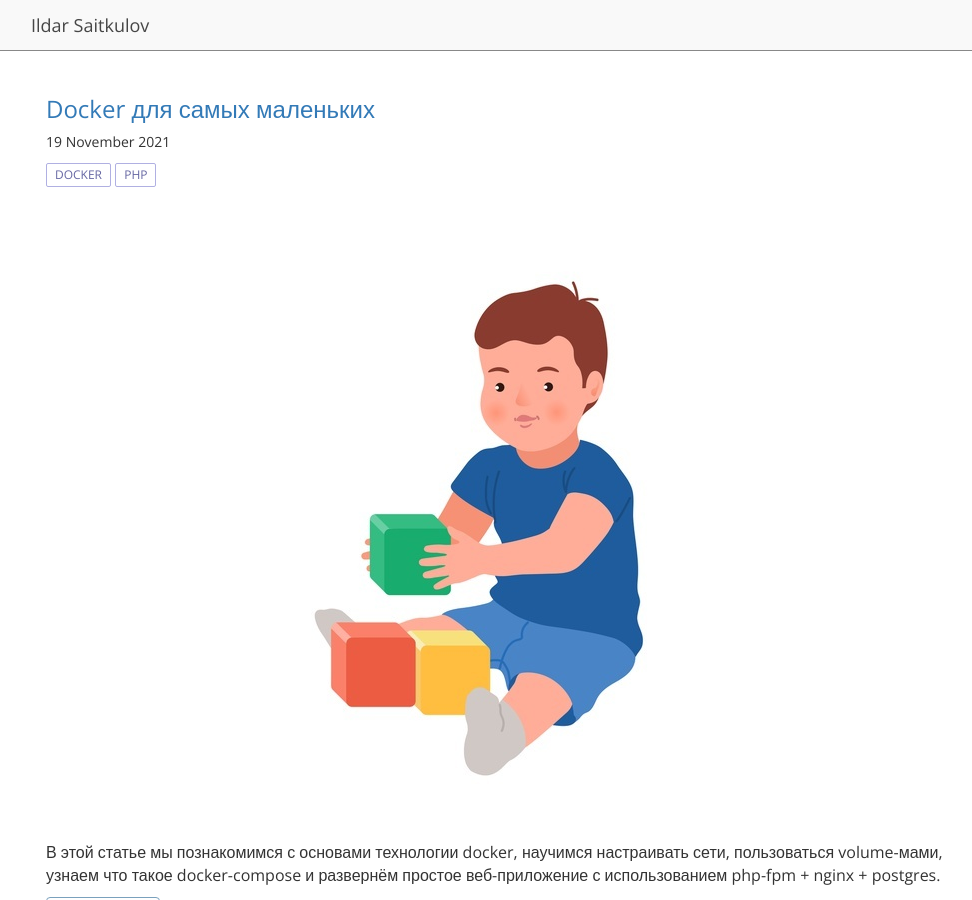
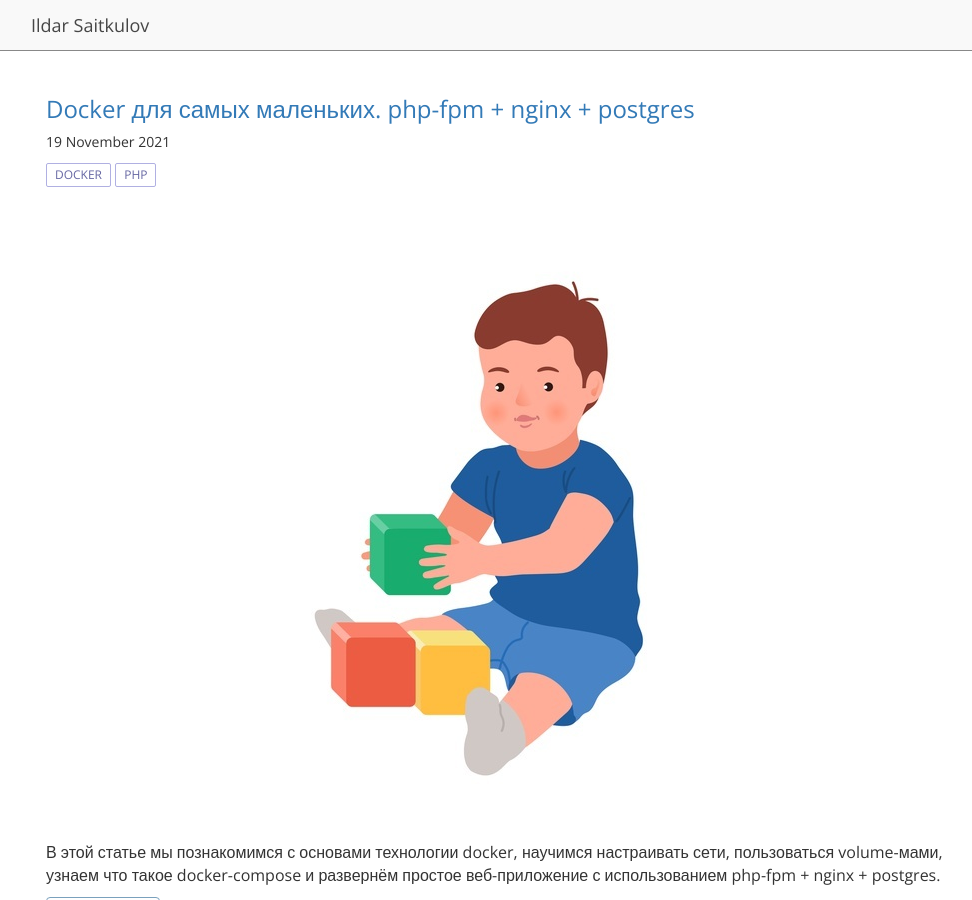
Before and after one commit to ildarsaitkulov/ildarsaitkulov.github.io, a Jekyll site: the page built from index.md, in a window 1280 px wide and 900 px high. Shown: the whole window, without its empty margins (144-1116 px from the left). Built offline with Jekyll 4.4.1, drawn with Linux system fonts in a browser that asks for light colours; nearby versions of some CDN libraries.

Commit message:
+ docker for kids

```diff
--- a/_posts/2021-11-19-docker-for-kids.md
+++ b/_posts/2021-11-19-docker-for-kids.md
@@ -1,6 +1,6 @@
 ---
 layout: post
-title: "Docker для самых маленьких"
+title: "Docker для самых маленьких. php-fpm + nginx + postgres"
 img: child2.jpg
 tags: [DOCKER, PHP]
 description: В этой статье мы познакомимся с основами технологии docker, научимся настраивать сети, пользоваться volume-мами, узнаем что такое docker-compose и развернём простое веб-приложение с использованием php-fpm + nginx + postgres.
```
